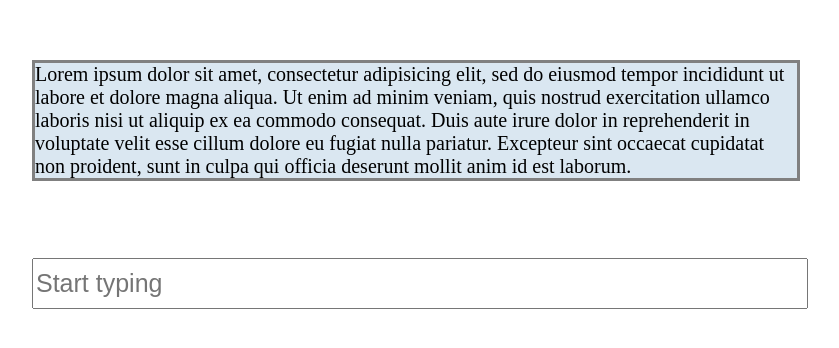
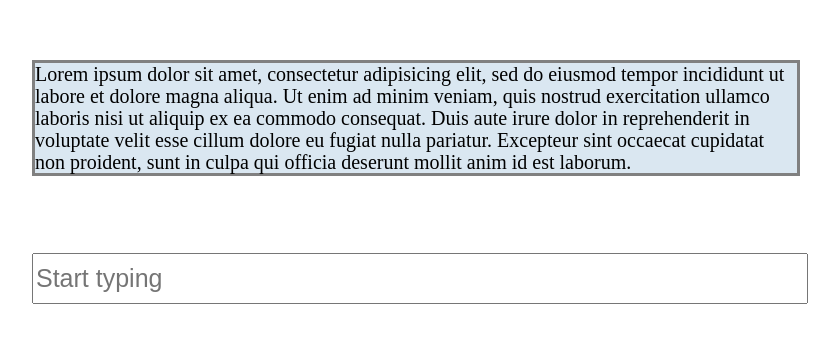
Before and after one commit to adpino/GeoTyper, a plain HTML site: page index.html in a window 1280 px wide. Shown: the part 196-544 px from the top of the page, without its empty margins (224-1063 px from the left). Drawn offline with Linux system fonts and the light colour scheme.

Commit message:
Added todo.txt

```diff
--- a/assets/css/geotyper.css
+++ b/assets/css/geotyper.css
@@ -1,36 +1,3 @@
-/*#allText {
-	border: 3px solid gray;
-	margin: 10% 0;
-	background-color: #dae7f1;
-	font-size: 20px;
-}
-
-#toBeTyped {
-
-}
-
-body {
-	margin: 20%;
-}
-
-input {
-	height: 45px;
-	width: 100%;
-	font-size: 25px;
-	color: dimgray;
-}
-
-#completed {
-	color:	white;
-	background-color: #239023;
-}
-
-.error {
-	background-color: #ff1a1a;
-}
-
-*/
-
 #allText {
 	border: 3px solid gray;
 	margin: 10% 0;
@@ -67,6 +34,6 @@ input {
 	background-color: #ff1a1a;
 }
 
-span {
-
+div {
+	line-height: 22px;
 }
```
Also changed, not shown: todo.txt (added).
